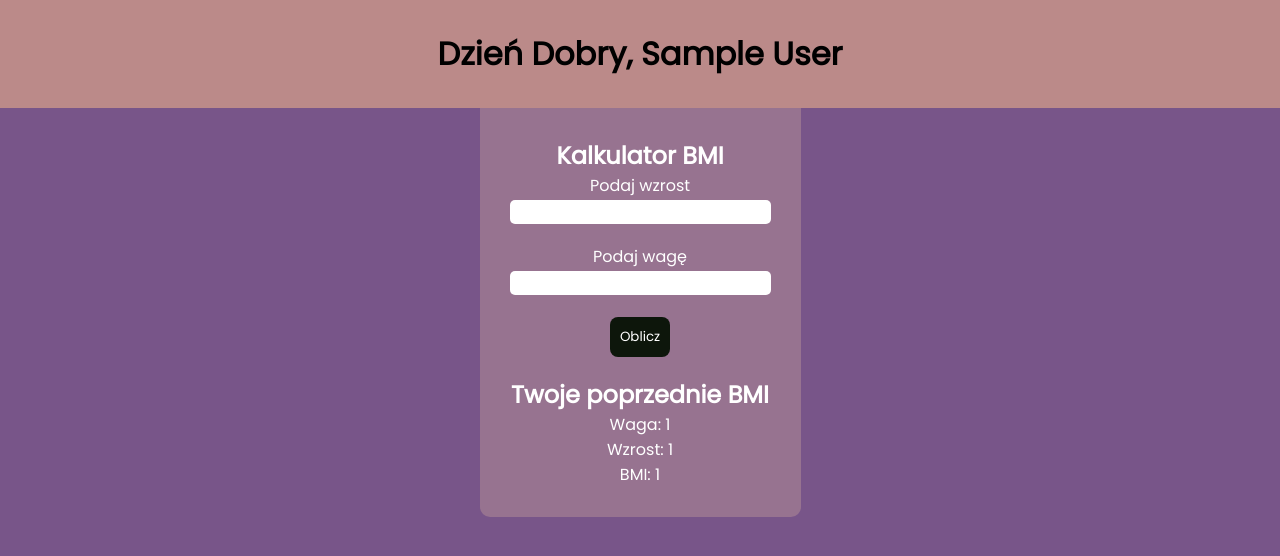
After one commit to lukasz-stepien-dev/BMI-Calculator-PHP, a PHP site: page /dashboard.php in a window 1280 px wide. The commit adds this page. Shown: the top 556 px of the page. Run offline with PHP 8.4, Linux system fonts and the light colour scheme; the visitor is signed in with stand-in values (Sample User, id 1).

Commit message:
End login, dashboard, calculating

```diff
--- /dev/null
+++ b/dashboard.php
@@ -0,0 +1,36 @@
+<?php
+require_once "php/database.php";
+session_start();
+?>
+<!DOCTYPE html>
+<html lang="pl">
+<head>
+    <meta charset="UTF-8">
+    <title>Twoje BMI</title>
+    <link rel="stylesheet" href="styles/style.css">
+</head>
+<body>
+<header>
+    <h1>Dzień Dobry, <?php echo $_SESSION["name"] ?></h1>
+</header>
+<main>
+    <h2>Kalkulator BMI</h2>
+    <form action="dashboard.php" method="post">
+        <label for="height">Podaj wzrost</label><br>
+        <input type="number" name="height" id="height"><br>
+        <label for="weight">Podaj wagę</label><br>
+        <input type="number" name="weight" id="weight"><br>
+        <input type="submit" value="Oblicz" id="calc">
+    </form>
+    <p class="info"></p>
+    <h2>Twoje poprzednie BMI</h2>
+    <?php
+    echo "<p>Waga: {$_SESSION['weight']}<br>
+            Wzrost: {$_SESSION['height']}<br>
+            BMI: {$_SESSION['bmi']}
+        </p>"
+    ?>
+    <script src="scripts/calculator.js"></script>
+</main>
+</body>
+</html>
--- /dev/null
+++ b/scripts/calculator.js
@@ -0,0 +1,21 @@
+const height = document.querySelector('#height');
+const weight = document.querySelector('#weight');
+const info = document.querySelector('.info');
+document.querySelector('#calc').addEventListener('click', evt => {
+    evt.preventDefault();
+    if (height.value !== '' && height.value !== '') {
+        let bmi = parseFloat(weight.value) / (Math.pow(parseFloat(height.value) / 100, 2))
+        bmi = Math.round(bmi * 100) / 100;
+        info.innerHTML = `Twoje BMI: ${bmi} <br>`;
+        if (bmi < 18.4) {
+            info.textContent += 'Niedowaga';
+        } else if (bmi < 24.9 && bmi > 18.5) {
+            info.textContent += 'W normie';
+        } else {
+            info.textContent += 'Nadwaga';
+        }
+        info.innerHTML += "<br><input type='submit' value='Zapisz'>"
+    } else {
+        info.textContent = 'Nie podałeś danych!';
+    }
+});
--- a/styles/style.css
+++ b/styles/style.css
@@ -45,3 +45,7 @@ input[type="submit"] {
 .hide {
     display: none;
 }
+
+.info {
+    color: #0D160B;
+}
```
Also changed, not shown: dashboard.html (deleted, +0 -10 lines), php/login.php (+5 -2 lines).
